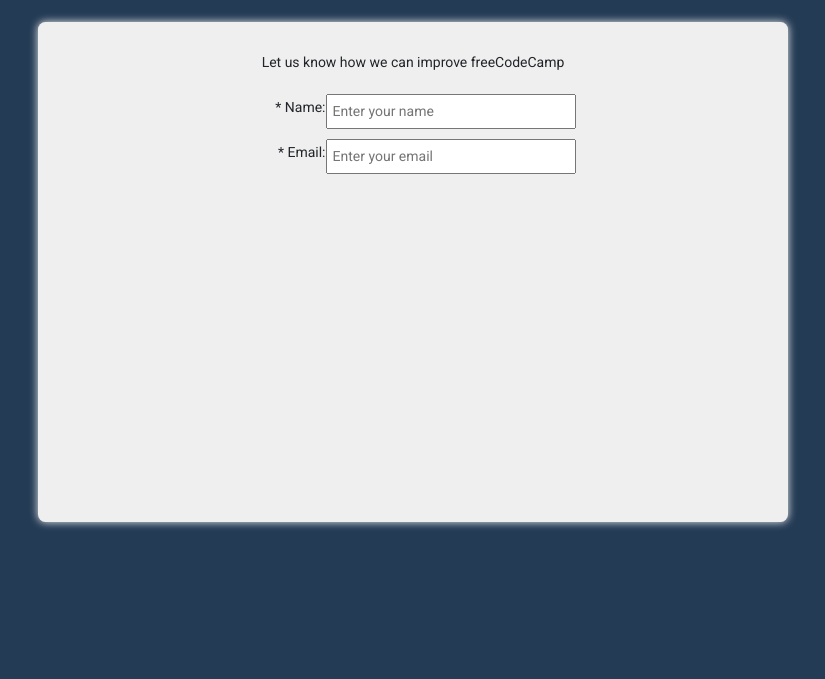
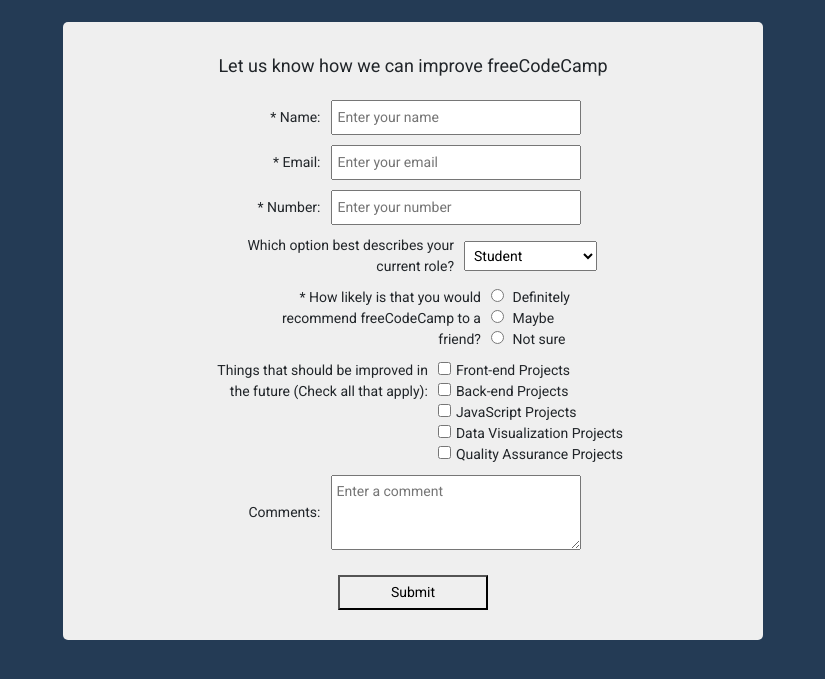
Before and after one commit to oaugusto256/freecodecamp-projects, a plain HTML site: page survey-form/index.html in a window 1280 px wide. Shown: the part 101-780 px from the top of the page, without its empty margins (227-1052 px from the left). Drawn offline with nearby package versions, Linux system fonts and the light colour scheme.

Commit message:
feat: Finished Survey Form project, with all tests passing

```diff
--- a/survey-form/index.html
+++ b/survey-form/index.html
@@ -2,15 +2,22 @@
 <html>
   <head>
     <meta charset="utf-8" />
-    <meta http-equiv="X-UA-Compatible" content="IE=edge">
-    <meta name="viewport" content="width=device-width, initial-scale=1">
+    <meta http-equiv="X-UA-Compatible" content="IE=edge" />
+    <meta name="viewport" content="width=device-width, initial-scale=1" />
 
     <title>Survey Form</title>
 
-    <link rel="stylesheet" crossorigin="anonymous" href="https://stackpath.bootstrapcdn.com/bootstrap/4.1.1/css/bootstrap.min.css"
-      integrity="sha384-WskhaSGFgHYWDcbwN70/dfYBj47jz9qbsMId/iRN3ewGhXQFZCSftd1LZCfmhktB" />
+    <link
+      rel="stylesheet"
+      crossorigin="anonymous"
+      href="https://stackpath.bootstrapcdn.com/bootstrap/4.1.1/css/bootstrap.min.css"
+      integrity="sha384-WskhaSGFgHYWDcbwN70/dfYBj47jz9qbsMId/iRN3ewGhXQFZCSftd1LZCfmhktB"
+    />
     <link rel="stylesheet" type="text/css" media="screen" href="main.css" />
-    <link href="https://fonts.googleapis.com/css?family=Roboto" rel="stylesheet"/>
+    <link
+      href="https://fonts.googleapis.com/css?family=Roboto"
+      rel="stylesheet"
+    />
   </head>
 
   <body>
@@ -20,23 +27,90 @@
         <p id="description">Let us know how we can improve freeCodeCamp</p>
         <form action="" id="survey-form">
           <div class="input-box">
-            <div class="label">
-              <label for="name">* Name:</label>
-            </div>
-            <div class="input">
-              <input id="name" type="text" placeholder="Enter your name">
+            <label id="name-label">* Name:</label>
+            <input
+              id="name"
+              type="text"
+              placeholder="Enter your name"
+              required
+            />
+          </div>
+          <div class="input-box">
+            <label id="email-label">* Email:</label>
+            <input
+              id="email"
+              type="email"
+              placeholder="Enter your email"
+              required
+            />
+          </div>
+          <div class="input-box">
+            <label id="number-label">* Number:</label>
+            <input
+              id="number"
+              type="number"
+              placeholder="Enter your number"
+              min="0"
+              max="10"
+              required
+            />
+          </div>
+          <div class="input-box">
+            <label for="" id="dropdown-label">
+              Which option best describes your current role?
+            </label>
+            <select name="" id="dropdown">
+              <option disabled value="">Select an option</option>
+              <option value="student">Student</option>
+              <option value="full-time-job">Full time Job</option>
+              <option value="partial-time-job">Partial time Job</option>
+              <option value="other">Other</option>
+            </select>
+          </div>
+          <div class="input-box-radio">
+            <label for="" id="radio-label">
+              * How likely is that you would recommend freeCodeCamp to a friend?
+            </label>
+            <div>
+              <input type="radio" name="gender" value="definitely" />
+              Definitely<br />
+              <input type="radio" name="gender" value="maybe" /> Maybe<br />
+              <input type="radio" name="gender" value="not-sure" /> Not sure
             </div>
           </div>
-          <div class="input-box">
-            <div class="label">
-              <label for="email">* Email:</label>
+          <div class="input-box-check">
+            <label for="" id="check-label">
+              Things that should be improved in the future (Check all that
+              apply):
+            </label>
+            <div>
+              <div for="">
+                <input value="1" type="checkbox" />Front-end Projects
+              </div>
+              <div for="">
+                <input value="2" type="checkbox" />Back-end Projects
+              </div>
+              <div for="">
+                <input value="3" type="checkbox" />JavaScript Projects
+              </div>
+              <div for="">
+                <input value="4" type="checkbox" />Data Visualization Projects
+              </div>
+              <div for="">
+                <input value="5" type="checkbox" />Quality Assurance Projects
+              </div>
             </div>
-            <div class="input">
-              <input id="email" type="text" placeholder="Enter your email">
-            </div>
+          </div>
+          <div class="input-box-textarea">
+            <label for="">Comments:</label>
+            <textarea placeholder="Enter a comment"></textarea>
+          </div>
+          <div class="flex">
+            <button id="submit">Submit</button>
           </div>
         </form>
       </div>
     </div>
+    <script src="https://cdn.freecodecamp.org/testable-projects-fcc/v1/bundle.js"></script>
   </body>
 </html>
--- a/survey-form/main.css
+++ b/survey-form/main.css
@@ -1,11 +1,6 @@
 body {
-  background: #243B55;
+  background: #243b55;
   font-family: 'Roboto', sans-serif;
-}
-
-input {
-  padding: 5px;
-  width: 250px;
 }
 
 #title {
@@ -17,24 +12,22 @@
 
 #description {
   text-align: center;
+  font-size: 18px;
 }
 
 .form-box {
   width: 100%;
   margin: 0 auto;
 
-  max-width: 750px;
+  max-width: 700px;
   min-height: 500px;
 
-  border-radius: 7.5px;
+  border-radius: 5px;
   background-color: #efefef !important;
-
-  -webkit-box-shadow: 0px 0px 8px 0px rgba(239,239,239,1);
-  -moz-box-shadow: 0px 0px 8px 0px rgba(239,239,239,1);
-  box-shadow: 0px 0px 8px 0px rgba(239,239,239,1);
 
   font-size: 14px;
   padding: 30px;
+  margin-bottom: 40px;
 }
 
 .input-box {
@@ -44,16 +37,67 @@
   padding: 5px;
 }
 
-.input {
+.input-box-radio {
   display: flex;
-  align-items: left;
-  justify-content: left;
+  align-items: center;
+  justify-content: center;
+  padding: 5px;
 }
 
-.label {
+.input-box-check {
+  display: flex;
+  justify-content: center;
+  padding: 5px;
+}
+
+.input-box-textarea {
+  display: flex;
+  align-items: center;
+  justify-content: center;
+  padding: 5px;
+}
+
+label {
+  margin: unset;
+  margin-right: 10px;
   min-width: 75px;
+  max-width: 225px;
   text-align: right;
+}
+
+input {
+  width: 250px;
+  padding: 5px;
+}
+
+input[type='radio'] {
+  width: unset;
+  margin-right: 5px;
+}
+
+input[type='checkbox'] {
+  width: unset;
+  margin-right: 5px;
+}
+
+select {
+  padding: 5px;
+}
+
+textarea {
+  min-height: 75px;
+  max-height: 100px;
+  width: 250px;
+  padding: 5px;
+}
+
+button {
+  margin-top: 20px;
+  width: 150px;
+  height: 35px;
+}
+
+.flex {
   display: flex;
-  align-items: right;
-  justify-content: right;
+  justify-content: center;
 }
```
